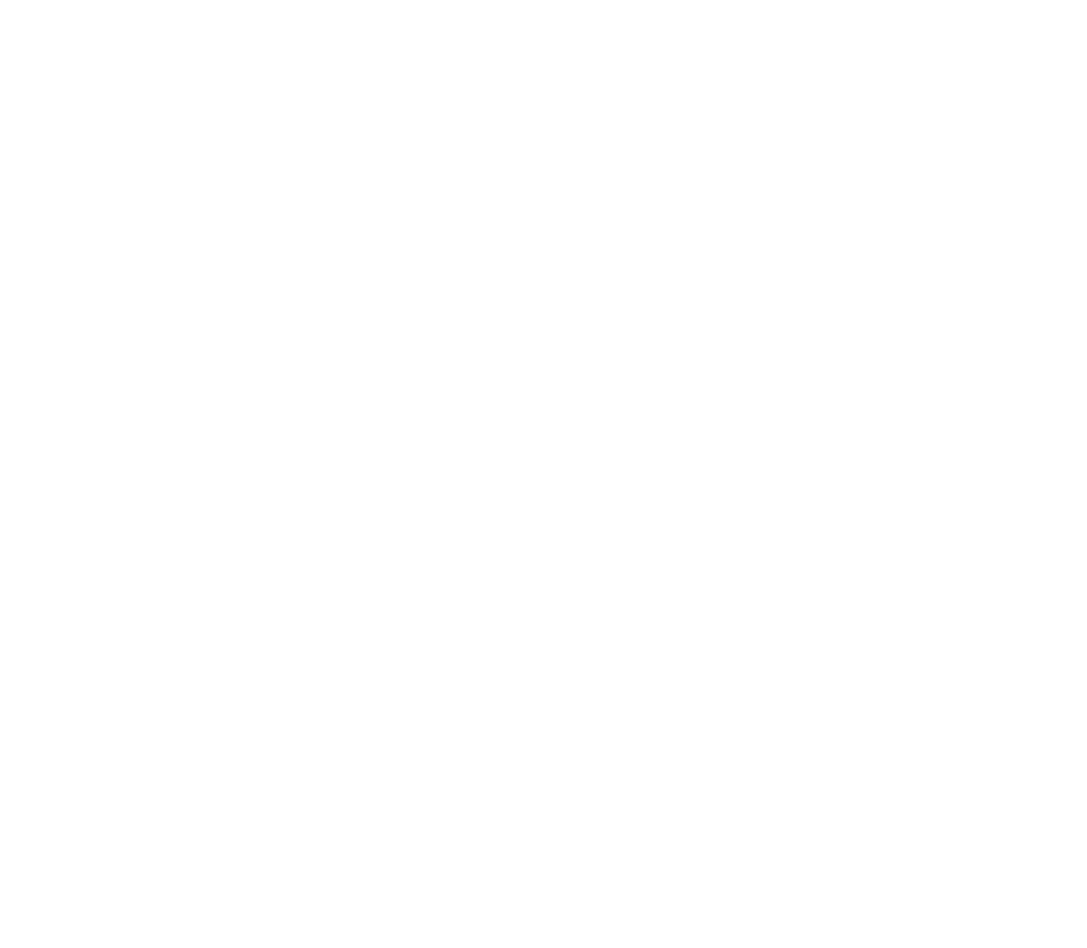
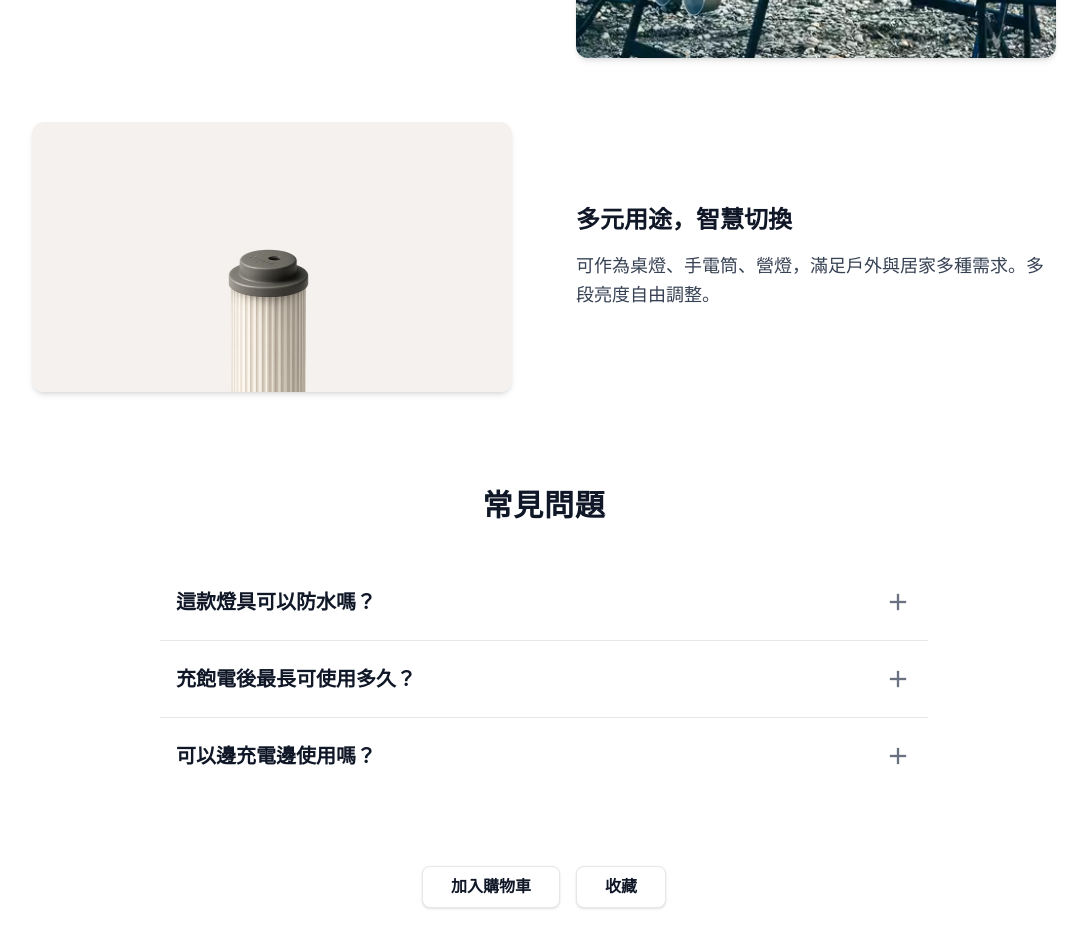
Before and after one commit to gv8899/Wellmade, a Next.js app in the folder frontend/: page /product/38kt in a window 1280 px wide. Shown: the part 1840-2788 px from the top of the page, without its empty margins (96-1183 px from the left). Before the commit the page ends 1326 px from the top, so only its background shows below. Built offline with nearby package versions, Linux system fonts and the light colour scheme.

Commit message:
FAQ完成

```diff
--- /dev/null
+++ b/frontend/src/app/product/[id]/FAQSection.tsx
@@ -0,0 +1,60 @@
+import React, { useState } from "react";
+
+export interface FAQItem {
+  question: string;
+  answer: string;
+}
+
+interface FAQSectionProps {
+  faqs: FAQItem[];
+}
+
+const FAQSection: React.FC<FAQSectionProps> = ({ faqs }) => {
+  const [openIdx, setOpenIdx] = useState<number | null>(null);
+  return (
+    <section className="w-full max-w-3xl mx-auto py-12">
+      <h2 className="text-3xl font-bold mb-10 text-center text-gray-900 tracking-wide">常見問題</h2>
+      <div className="flex flex-col divide-y divide-gray-200">
+        {faqs.map((faq, idx) => {
+          const isOpen = openIdx === idx;
+          return (
+            <div key={idx} className="">
+              <button
+                className={`w-full flex items-center justify-between py-6 px-2 md:px-4 focus:outline-none bg-transparent hover:bg-gray-50 transition`}
+                onClick={() => setOpenIdx(isOpen ? null : idx)}
+                aria-expanded={isOpen}
+                aria-controls={`faq-panel-${idx}`}
+              >
+                <span className="text-lg md:text-xl font-semibold text-left text-gray-900">
+                  {faq.question}
+                </span>
+                <span className="ml-4 flex-shrink-0">
+                  {isOpen ? (
+                    <svg className="w-7 h-7 text-gray-500 transform transition-transform duration-200 rotate-45" viewBox="0 0 24 24" fill="none" stroke="currentColor" strokeWidth="2">
+                      <line x1="6" y1="6" x2="18" y2="18" />
+                      <line x1="6" y1="18" x2="18" y2="6" />
+                    </svg>
+                  ) : (
+                    <svg className="w-7 h-7 text-gray-500 transform transition-transform duration-200" viewBox="0 0 24 24" fill="none" stroke="currentColor" strokeWidth="2">
+                      <line x1="12" y1="5" x2="12" y2="19" />
+                      <line x1="5" y1="12" x2="19" y2="12" />
+                    </svg>
+                  )}
+                </span>
+              </button>
+              <div
+                id={`faq-panel-${idx}`}
+                className={`transition-all duration-300 ease-in-out overflow-hidden ${isOpen ? 'max-h-40 opacity-100 mb-4' : 'max-h-0 opacity-0'} px-2 md:px-6`}
+                style={{}}
+              >
+                <div className={`py-2 text-base md:text-lg text-gray-700 whitespace-pre-line`}>{faq.answer}</div>
+              </div>
+            </div>
+          );
+        })}
+      </div>
+    </section>
+  );
+};
+
+export default FAQSection;
--- /dev/null
+++ b/frontend/src/app/product/[id]/FeatureDetails.tsx
@@ -0,0 +1,44 @@
+import React from "react";
+
+export interface FeatureDetail {
+  type: "image" | "video";
+  src: string;
+  title: string;
+  description: string;
+  direction?: "left" | "right"; // 決定桌機時圖在左或右
+}
+
+interface FeatureDetailsProps {
+  details: FeatureDetail[];
+}
+
+const FeatureDetails: React.FC<FeatureDetailsProps> = ({ details }) => {
+  return (
+    <section className="flex flex-col gap-16 w-full max-w-5xl mx-auto py-12">
+      {details.map((item, idx) => {
+        // 桌機左右交錯，手機皆為上下
+        const isReverse = (item.direction === "right") || (item.direction === undefined && idx % 2 === 1);
+        return (
+          <div
+            key={idx}
+            className={`flex flex-col md:flex-row ${isReverse ? 'md:flex-row-reverse' : ''} items-center gap-8 md:gap-16`}
+          >
+            <div className="w-full md:w-1/2 flex justify-center">
+              {item.type === "image" ? (
+                <img src={item.src} alt={item.title} className="rounded-xl shadow-md max-h-80 object-cover w-full" />
+              ) : (
+                <video src={item.src} controls className="rounded-xl shadow-md max-h-80 object-cover w-full" />
+              )}
+            </div>
+            <div className="w-full md:w-1/2 flex flex-col items-start">
+              <h3 className="text-2xl font-bold mb-4 text-gray-900">{item.title}</h3>
+              <p className="text-gray-700 text-lg leading-relaxed">{item.description}</p>
+            </div>
+          </div>
+        );
+      })}
+    </section>
+  );
+};
+
+export default FeatureDetails;
--- a/frontend/src/app/product/[id]/ProductDetailClient.tsx
+++ b/frontend/src/app/product/[id]/ProductDetailClient.tsx
@@ -2,6 +2,8 @@
 import React, { useRef } from "react";
 import ProductHero from "./ProductHero";
 import KeyFeatures from "./KeyFeatures";
+import FeatureDetails, { FeatureDetail } from "./FeatureDetails";
+import FAQSection, { FAQItem } from "./FAQSection";
 import { FaBolt, FaTint, FaBatteryFull, FaRegLightbulb } from "react-icons/fa";
 import { useCart } from '@/CartContext';
 
@@ -143,6 +145,49 @@
             </svg>
           </button>
         </div>
+        {/* FeatureDetails 區塊：圖文交錯介紹 */}
+        <FeatureDetails
+          details={[
+            {
+              type: "image",
+              src: "/sample1.jpg",
+              title: "戶外照明新體驗",
+              description: "高亮度設計，無論露營或夜間行走都能提供安全照明。防潑水機身，應對各種天氣。",
+              direction: "left",
+            },
+            {
+              type: "image",
+              src: "/sample2.jpg",
+              title: "輕巧易攜，續航力滿分",
+              description: "僅60g，隨身攜帶無負擔。內建大容量電池，最長可連續使用48小時。",
+              direction: "right",
+            },
+            {
+              type: "image",
+              src: "/sample1v3.jpg",
+              title: "多元用途，智慧切換",
+              description: "可作為桌燈、手電筒、營燈，滿足戶外與居家多種需求。多段亮度自由調整。",
+              direction: "left",
+            },
+          ]}
+        />
+        {/* FAQSection 區塊：常見問題 */}
+        <FAQSection
+          faqs={[
+            {
+              question: "這款燈具可以防水嗎？",
+              answer: "可以，產品具備IPX4等級防潑水設計，適合戶外露營及雨天使用。"
+            },
+            {
+              question: "充飽電後最長可使用多久？",
+              answer: "最長可連續使用48小時，實際續航依照亮度檔位略有不同。"
+            },
+            {
+              question: "可以邊充電邊使用嗎？",
+              answer: "可以，支援邊充電邊照明，適合長時間使用。"
+            }
+          ]}
+        />
       </div>
       {/* 其餘內容區塊 */}
       <main className="max-w-4xl mx-auto px-4 pb-16">
```
